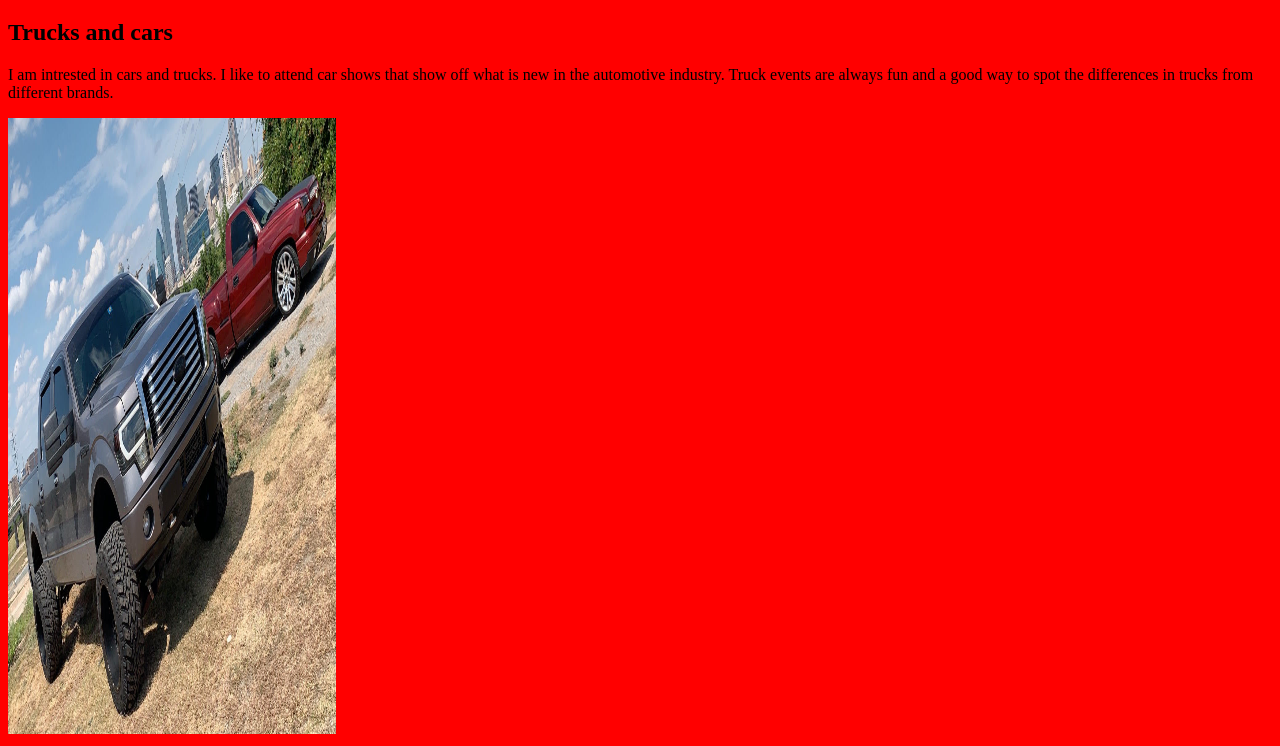
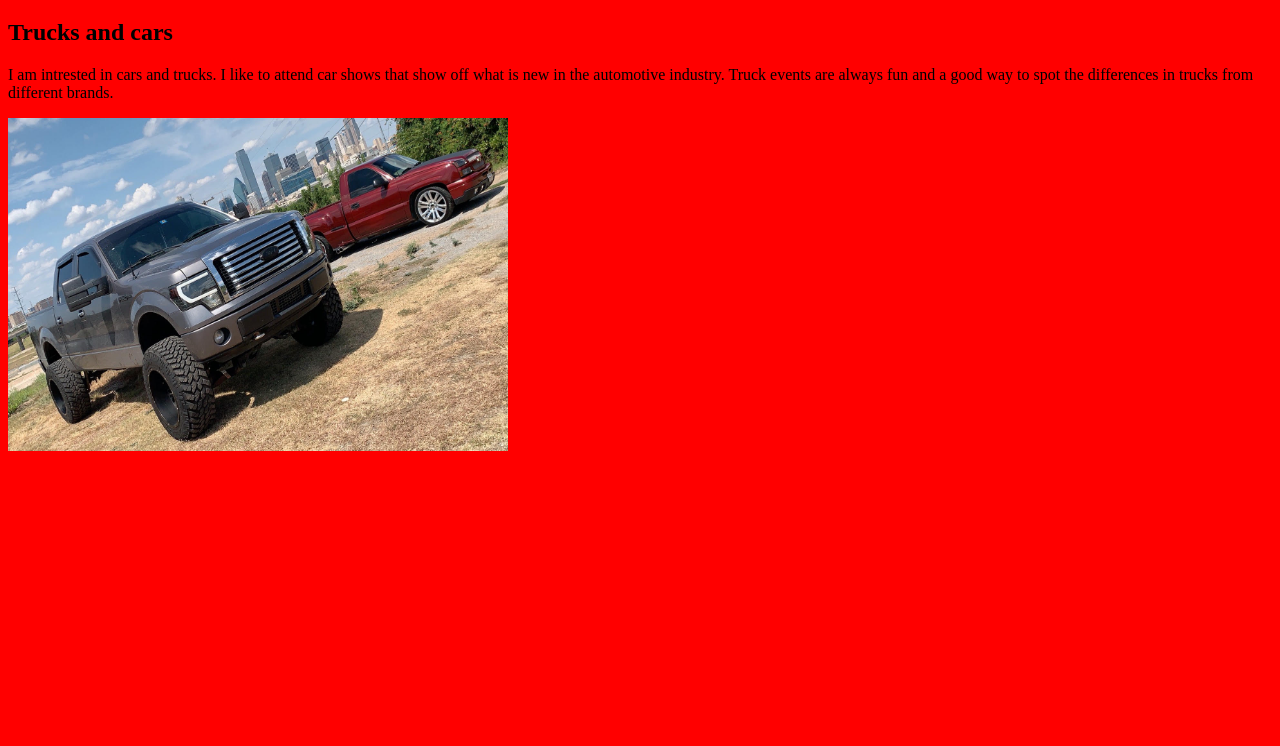
Before and after one commit to Ryadir/Ryadir.github.io, a plain HTML site: page interests.html in a window 1280 px wide. Shown: the part 61-807 px from the top of the page. Drawn offline with Linux system fonts and the light colour scheme.

Commit message:
Add files via upload

```diff
--- a/interests.html
+++ b/interests.html
@@ -10,8 +10,7 @@
 <h2 style=<h1>Trucks and cars</h2>
 <p>I am intrested in cars and trucks. I like to attend car shows that show off what is new in the automotive industry.
  Truck events are always fun and a good way to spot the differences in trucks from different brands.</p>
-<img src="images/truck.jpg" alt="Picture of me" width="328" height="616">
-
+<img src="images/truck.jpg" alt="Picture of me" width="500" height="333"
 
 
 
```
